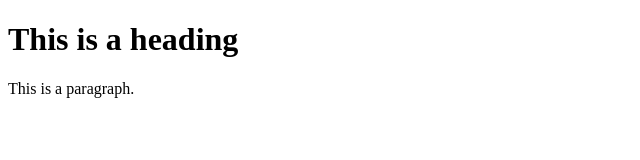
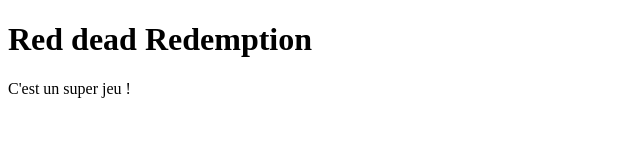
Before and after one commit to stevebontemps/mon_1er_exo_git, a plain HTML site: page index.html in a window 1280 px wide. Shown: the whole page, without its empty margins (0-640 px from the left). Drawn offline with Linux system fonts and the light colour scheme.

Commit message:
titre h1 p

```diff
--- a/index.html
+++ b/index.html
@@ -1,10 +1,10 @@
 <!DOCTYPE html>
 <html>
-<title>HTML Tutorial</title>
+<title>Steve Bontemps</title>
 <body>
 
-<h1>This is a heading</h1>
-<p>This is a paragraph.</p>
+<h1>Red dead Redemption</h1>
+<p>C'est un super jeu !</p>
 
 </body>
 </html>
```
